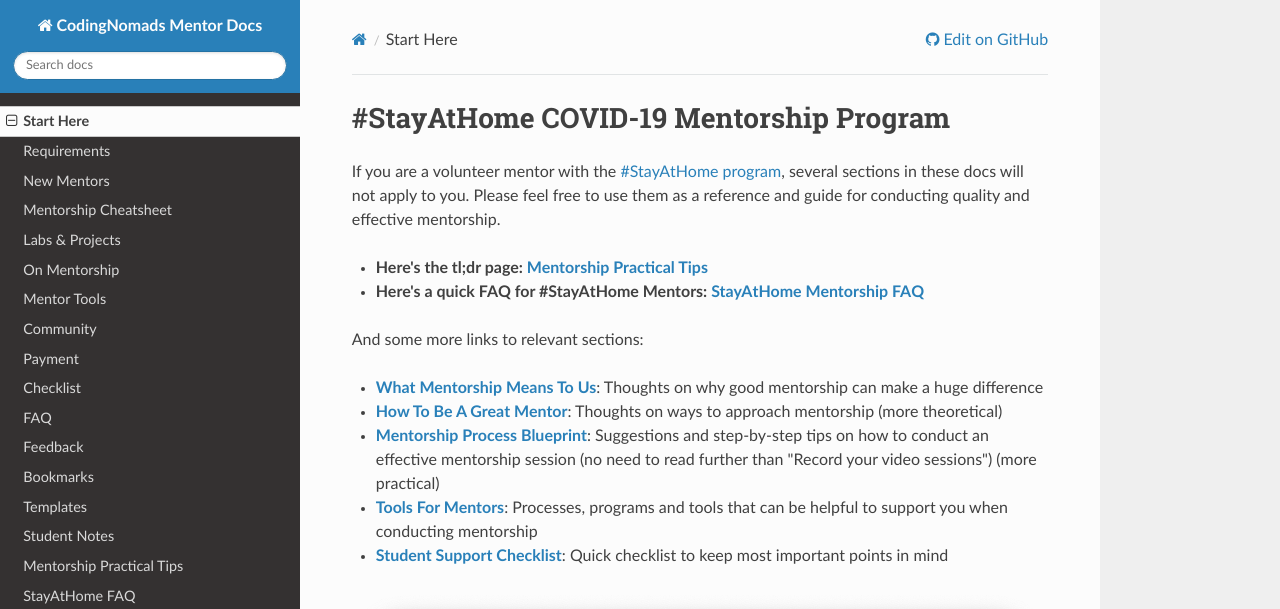
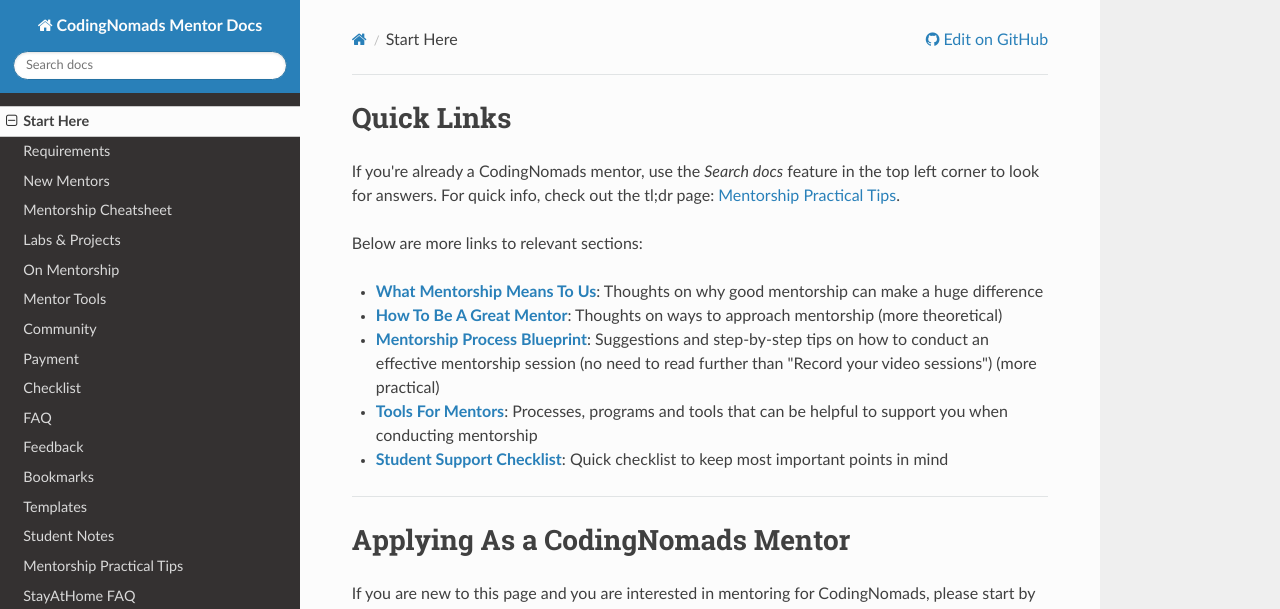
Before and after one commit to CodingNomads/mentor-docs, an MkDocs documentation site: the page built from docs/README.md, in a window 1280 px wide and 1400 px high. Shown: the top 609 px of the window. Built offline with MkDocs 1.6.1, drawn with Linux system fonts in a browser that asks for light colours; nearby versions of some CDN libraries; some of the changed text lies outside the part shown.

Commit message:
Update intro

```diff
--- a/docs/README.md
+++ b/docs/README.md
@@ -1,11 +1,8 @@
-# #StayAtHome COVID-19 Mentorship Program
+# Quick Links
 
-If you are a volunteer mentor with the [#StayAtHome program](https://github.com/CodingNomads/stayathome-mentorship/blob/master/README.md), several sections in these docs will not apply to you. Please feel free to use them as a reference and guide for conducting quality and effective mentorship.
+If you're already a CodingNomads mentor, use the _Search docs_ feature in the top left corner to look for answers. For quick info, check out the tl;dr page: [Mentorship Practical Tips](14_tips.md).
 
-- **Here's the tl;dr page: [Mentorship Practical Tips](14_tips.md)**
-- **Here's a quick FAQ for #StayAtHome Mentors: [StayAtHome Mentorship FAQ](15_home_faq.md)**
-
-And some more links to relevant sections:
+Below are more links to relevant sections:
 
 - **[What Mentorship Means To Us](01_requirements.md#what-does-mentorship-mean-to-us)**: Thoughts on why good mentorship can make a huge difference
 - **[How To Be A Great Mentor](04_how_to_mentor.md)**: Thoughts on ways to approach mentorship (more theoretical)
@@ -13,13 +10,17 @@
 - **[Tools For Mentors](05_tools.md)**: Processes, programs and tools that can be helpful to support you when conducting mentorship
 - **[Student Support Checklist](08_checklist.md)**: Quick checklist to keep most important points in mind
 
-![#stayathome mentorship thank you webpage](images/stayathome_page.png)
-
-The info below is part of our regular mentorship docs, so some of it will not be relevant if you are here for the #StayAtHome Mentorship Effort. Feel free to read on.
-
 ---
 
-# Step-By-Step (Relevant when applying as a regular CodingNomads Mentor)
+# Applying As a CodingNomads Mentor
+
+If you are new to this page and you are interested in mentoring for CodingNomads, please start by watching this short introductory video:
+
+<iframe width="560" height="315" src="https://www.youtube.com/embed/ok4Zti5tfHs" frameborder="0" allow="accelerometer; autoplay; encrypted-media; gyroscope; picture-in-picture" allowfullscreen></iframe>
+
+To apply for working with us, please keep on reading below.
+
+## Step-by-Step
 
 Follow these links step-by-step to gather all the info related to being a [CodingNomads](http://codingnomads.co/) Mentor.
 
@@ -41,6 +42,4 @@
 
 [![CodingNomads Logo](images/cn_logo.png "We are the CodingNomads")](http://codingnomads.co/)
 
-# Mentor Docs Intro
-
-<iframe width="560" height="315" src="https://www.youtube.com/embed/ok4Zti5tfHs" frameborder="0" allow="accelerometer; autoplay; encrypted-media; gyroscope; picture-in-picture" allowfullscreen></iframe>
+We're looking forward to hearing from you!
```
Also changed, not shown: docs/15_home_faq.md (+17 -0 lines).
